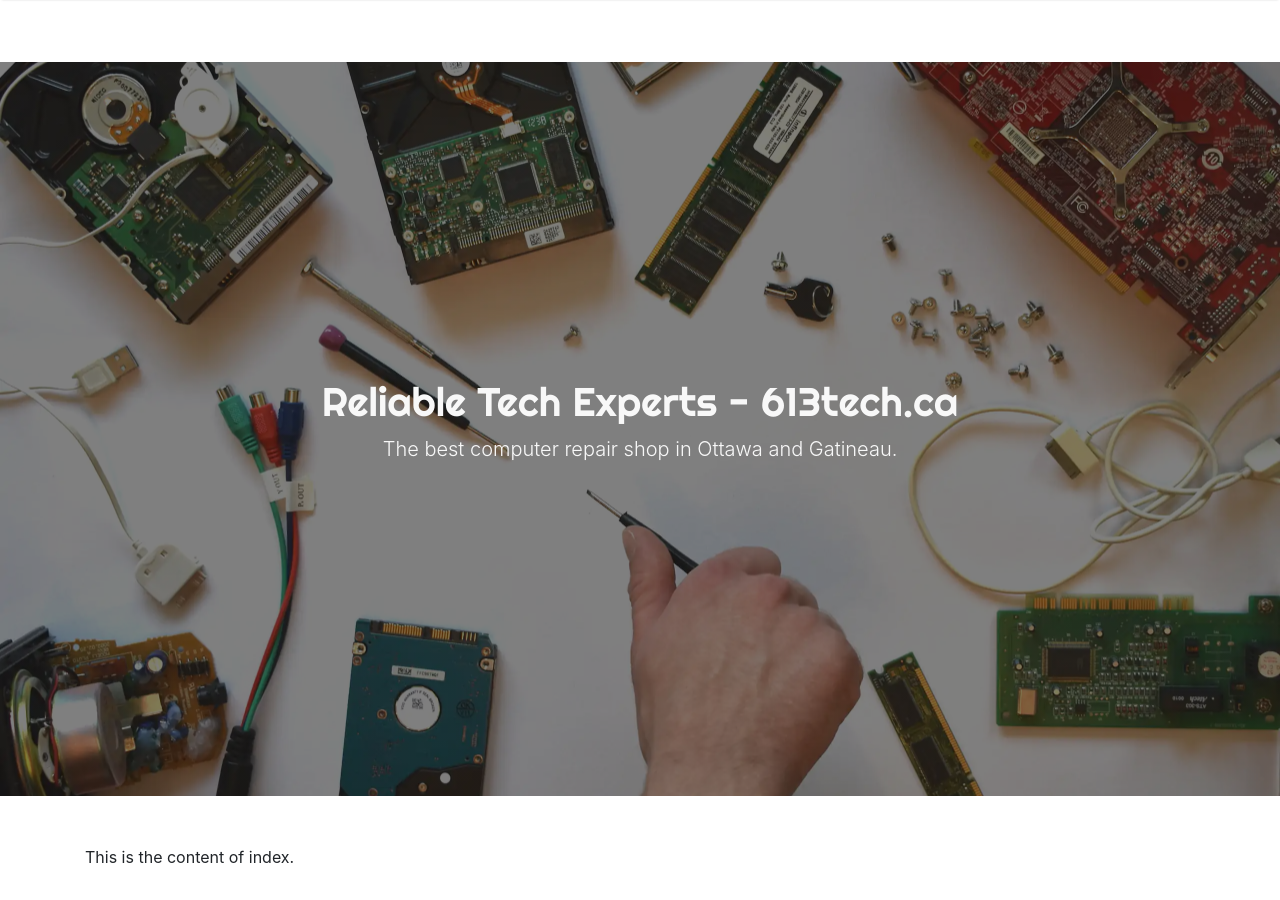
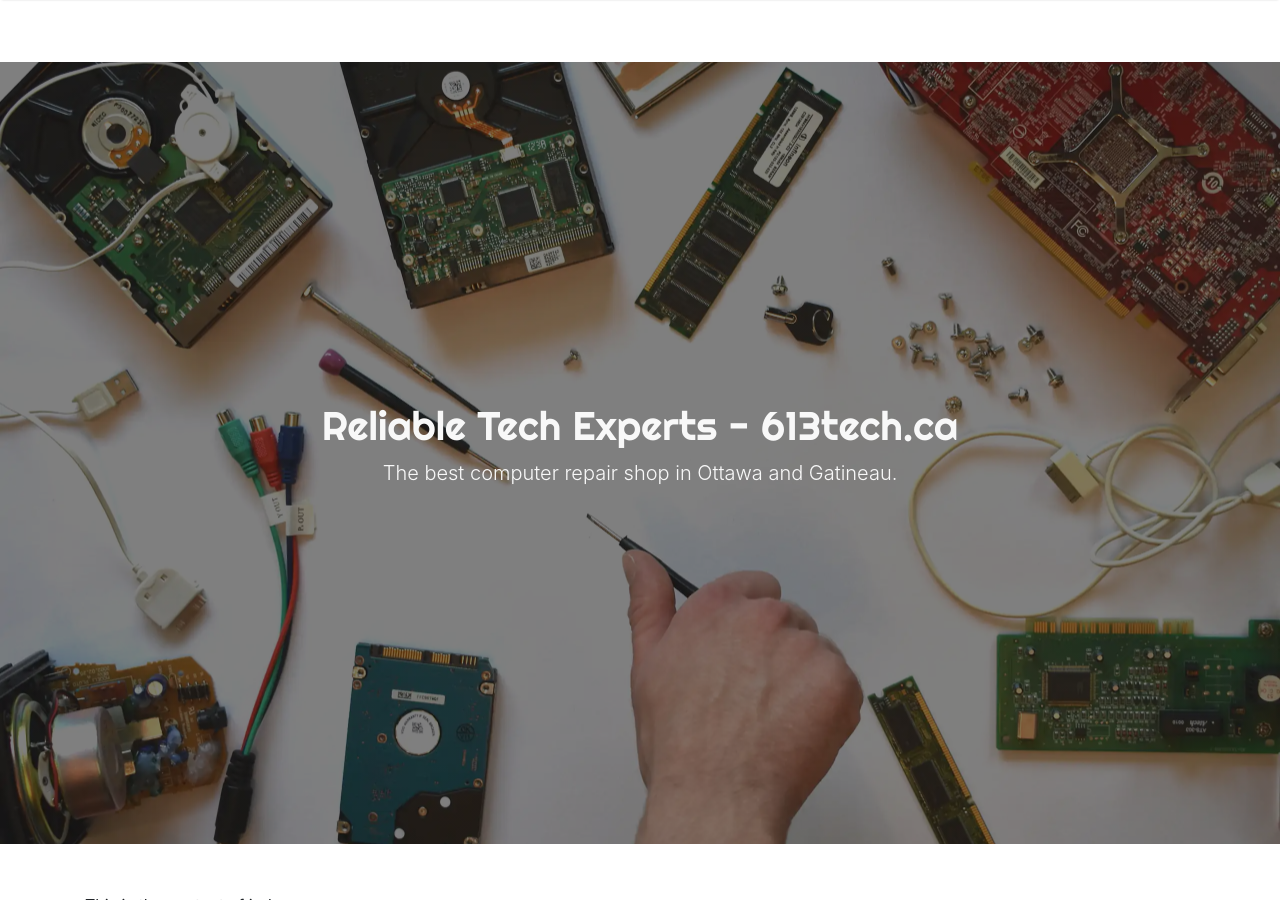
Before and after one commit to SamanDaneshvar/613tech, a Jekyll site: the page built from index.html, in a window 1280 px wide and 900 px high. Built offline with Jekyll 4.4.1, drawn with Linux system fonts in a browser that asks for light colours; nearby versions of some CDN libraries.

Commit message:
Change some CSS units and file paths
- Change the padding of the intro-header from absolute (px) to relative (vh).

- Change the path of images from ../path to {{ site.url }}/path

```diff
--- a/assets/css/screen.css
+++ b/assets/css/screen.css
@@ -49,8 +49,8 @@
 
 .intro-header {
     margin-top: 62px;
-    padding-top: 300px;
-    padding-bottom: 300px;
+    padding-top: 36vh;
+    padding-bottom: 36vh;
     text-align: center;
     color: #f8f8f8;
     background: linear-gradient(rgba(0,0,0,0.5), rgba(0,0,0,0.5)), url("{{ site.url }}/assets/images/header.webp") no-repeat center center;
@@ -58,13 +58,13 @@
 }
 
 .intro-header.full {
-    padding-top: 300px;
-    padding-bottom: 300px;
+    padding-top: 36vh;
+    padding-bottom: 36vh;
 }
 
 .intro-header.compact {
-    padding-top: 150px;
-    padding-bottom: 150px;
+    padding-top: 18vh;
+    padding-bottom: 18vh;
 }
 
 .intro-header.title-only {
@@ -77,7 +77,7 @@
 }
 
 .site-content {
-    min-height: 60vh;
+    min-height: 70vh;
     padding-top: 1.5rem;
     margin-top: 25px;
     transition: all 0.4s;
@@ -807,7 +807,7 @@
         padding: 0;
         height: 350px;
         border-radius: 0;
-        background-image: url(../images/jumbotron.jpg);
+        background-image: url("{{ site.url }}/assets/images/jumbotron.jpg");
         background-size: cover;
     }
 
@@ -825,7 +825,7 @@
     margin-top: 3rem;
     padding: 0;
     border-radius: 0;
-    background-image: url(../images/jumbotron.jpg);
+    background-image: url("{{ site.url }}/assets/images/jumbotron.jpg");
     background-size: cover;
 }
 
```
